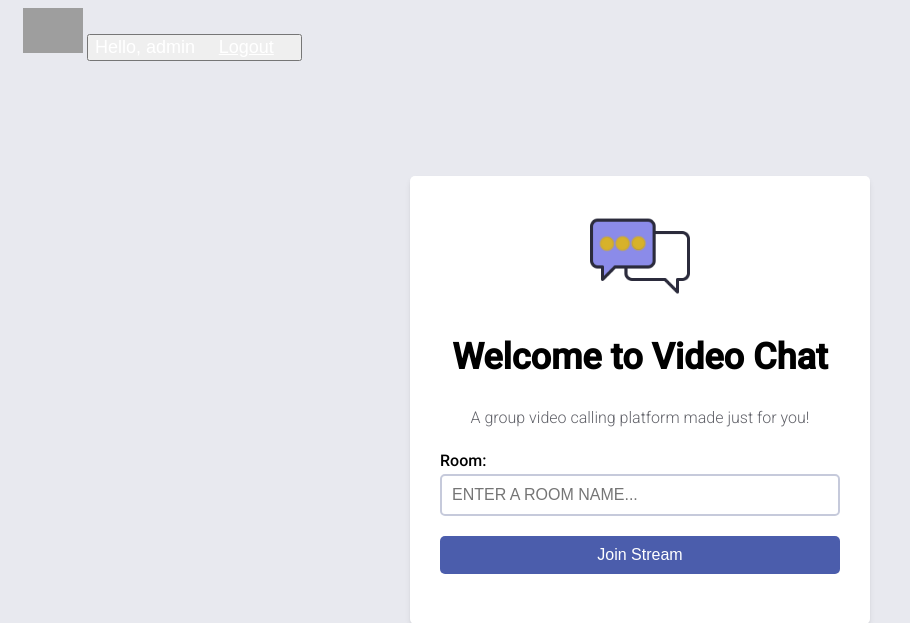
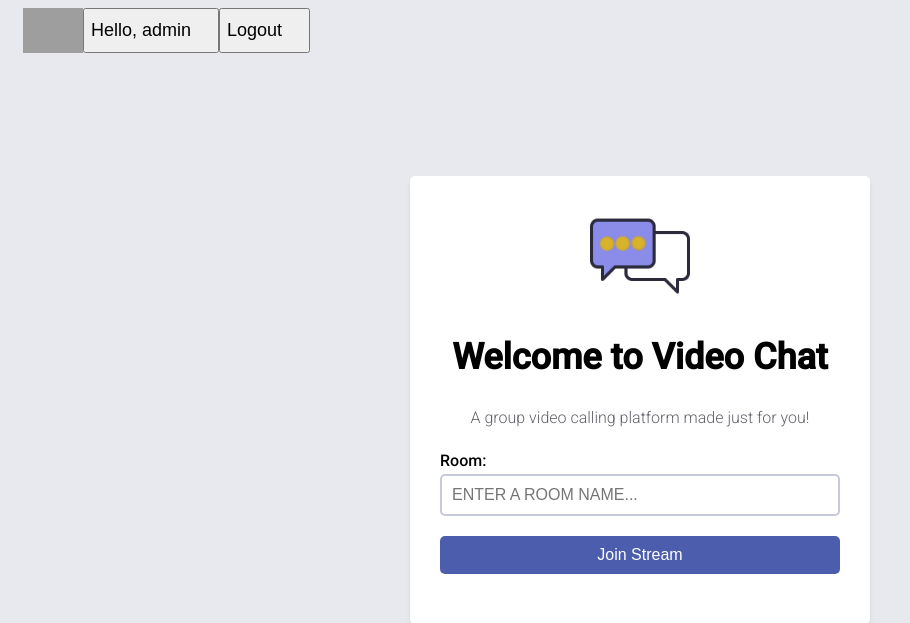
Before and after one commit to shashank725/Video-Chat, a Django app: page / in a window 1280 px wide. Shown: the top 623 px of the page, without its empty margins (0-910 px from the left). Run offline with Django 4.2, Linux system fonts and the light colour scheme; a user stored in the database is signed in; grey boxes are pictures that could not be loaded.

Commit message:
added README

```diff
--- a/base/templates/base/main.html
+++ b/base/templates/base/main.html
@@ -13,8 +13,14 @@
     <style>
         .hello-msg{
           font-size: 18px;
-          color: #fff;
+          color: rgb(0, 0, 0);
           margin-right: 20px;
+          text-decoration: none;
+        }
+
+        .navbar{
+          display: flex;
+          flex-grow: 1;
         }
       </style>
 
@@ -26,7 +32,7 @@
         </div>
 
         <span class="hello-msg">Hello, {{request.user}}</span>
-        <span ><a  class="hello-msg" href="{% url 'logout' %}">Logout</a></span>
+        <button ><a  class="hello-msg" href="{% url 'logout' %}">Logout</a></button>
       </nav>
 
     {% block content %}
```
Also changed, not shown: README.md.
